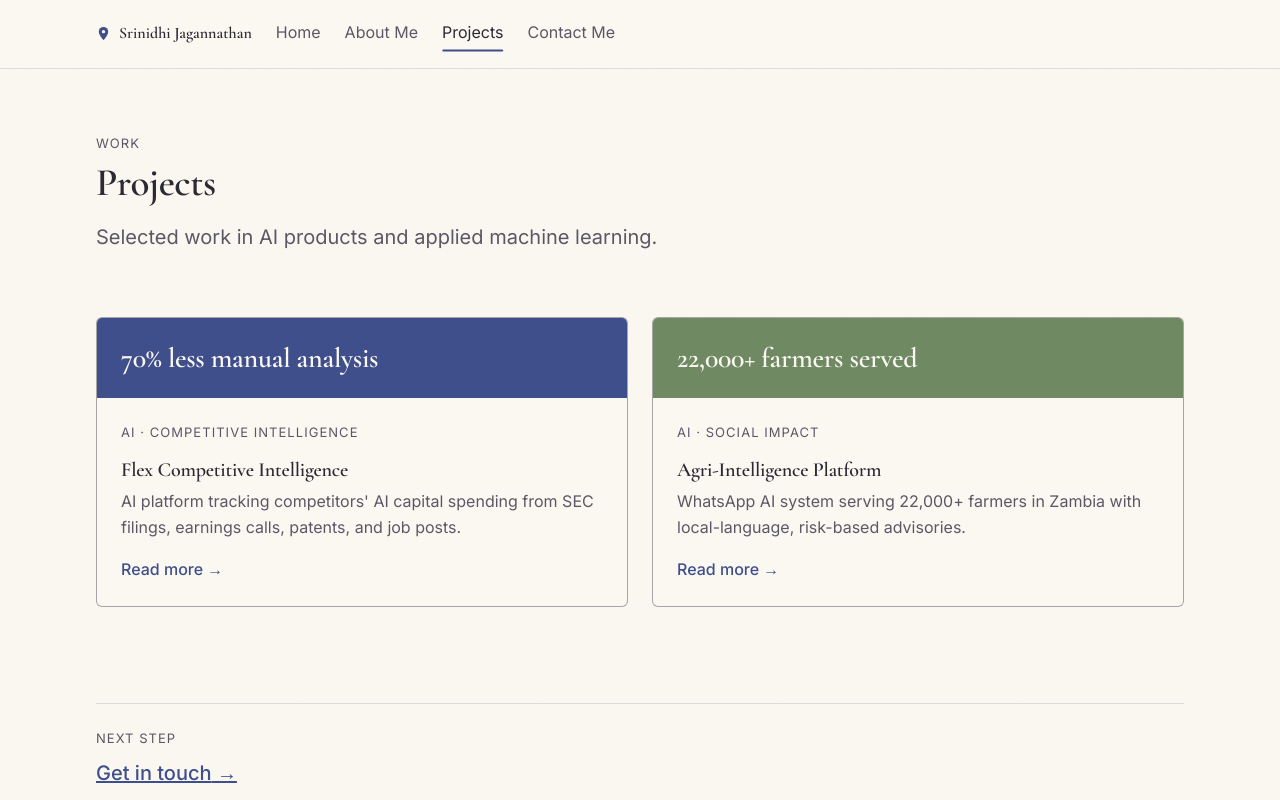
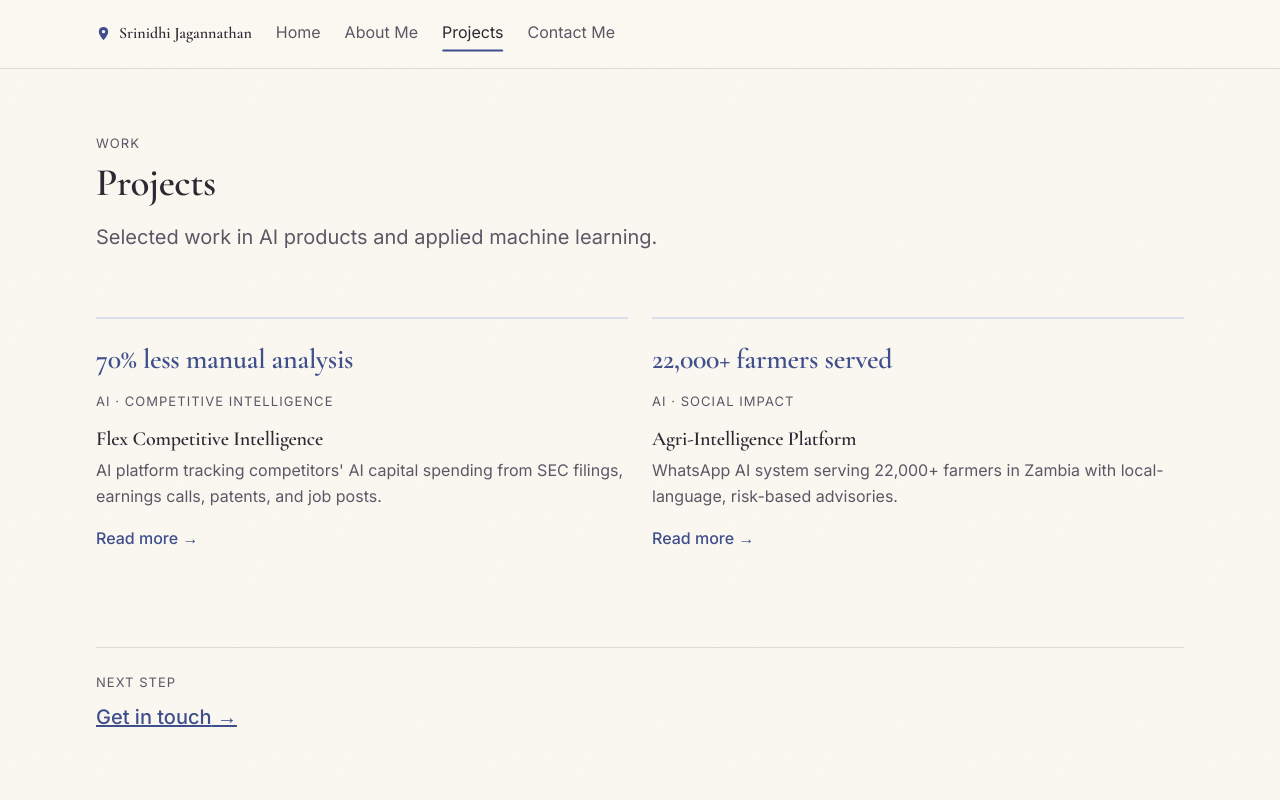
Before and after one commit to sjagannathan17/isba2438-portfolio, a Next.js app: page /projects in a window 1280 px wide. Shown: the top 800 px of the page. Built offline with nearby package versions, Linux system fonts and the light colour scheme.

Commit message:
Unify palette and open card layout

```diff
--- a/app/globals.css
+++ b/app/globals.css
@@ -1,21 +1,18 @@
 :root {
   --paper: #fbf8f2;
   --paper-deep: #efe9dd;
-  --sage-deep: #6f8a63;
   --paper-soft: #f5f0e5;
   --panel: #f4efe4;
   --ink: #2b2a33;
   --ink-soft: #5b5866;
-  --accent: #3f4f8c;
-  --accent-strong: #35437a;
+  --indigo-900: #2a3560;
+  --indigo-700: #3f4f8c;
+  --indigo-100: #dcdfeb;
+  --indigo-50: #eceef5;
+  --accent: var(--indigo-700);
+  --accent-strong: var(--indigo-900);
   --error: #a63a2b;
   --line: rgba(43, 42, 51, 0.14);
-
-  --wc-indigo: #5a6fa8;
-  --wc-teal: #4f9a94;
-  --wc-ochre: #d9a441;
-  --wc-rose: #c9746b;
-  --wc-sage: #8aa37b;
 
   --space-1: 0.5rem;
   --space-2: 1rem;
@@ -101,6 +98,10 @@ a:hover {
   outline-offset: 2px;
 }
 
+:focus:not(:focus-visible) {
+  outline: none;
+}
+
 .page {
   flex: 1;
   width: 100%;
--- a/app/home.module.css
+++ b/app/home.module.css
@@ -31,7 +31,7 @@
   margin-top: var(--space-6);
   width: 100vw;
   margin-left: calc(50% - 50vw);
-  background: var(--paper-deep);
+  background: var(--indigo-50);
   padding: var(--space-6) calc(50vw - 50%) 0;
 }
 
@@ -75,7 +75,7 @@
   font-size: clamp(2.25rem, 3.5vw, 4rem);
   font-weight: 600;
   line-height: 1;
-  color: var(--accent);
+  color: var(--indigo-700);
 }
 
 .statLabel {
--- a/app/layout.js
+++ b/app/layout.js
@@ -1,7 +1,6 @@
 import { Suspense } from "react";
 import { Cormorant_Garamond, Inter } from "next/font/google";
 import NavBar from "@/components/NavBar";
-import WatercolorDefs from "@/components/WatercolorDefs";
 import Footer from "@/components/Footer";
 import "./globals.css";
 
@@ -31,7 +30,6 @@ export default function RootLayout({ children }) {
   return (
     <html lang="en" className={`${inter.variable} ${cormorant.variable}`}>
       <body>
-        <WatercolorDefs />
         <Suspense>
           <NavBar />
         </Suspense>
--- a/components/CareerScrubber.js
+++ b/components/CareerScrubber.js
@@ -21,6 +21,7 @@ function activePinForYear(pins, year) {
 
 export default function CareerScrubber({ pins, value, onChange }) {
   const [playing, setPlaying] = useState(false);
+  const [keyNav, setKeyNav] = useState(false);
   const timerRef = useRef(null);
 
   useEffect(() => {
@@ -70,7 +71,7 @@ export default function CareerScrubber({ pins, value, onChange }) {
         />
         <input
           type="range"
-          className={styles.slider}
+          className={`${styles.slider} ${keyNav ? styles.sliderKey : ""}`}
           min={ALL_VALUE}
           max={MAX_YEAR}
           step={1}
@@ -78,6 +79,9 @@ export default function CareerScrubber({ pins, value, onChange }) {
           aria-label="Explore my career year by year"
           aria-valuetext={value === "all" ? "All years" : String(value)}
           onChange={handleScrub}
+          onPointerDown={() => setKeyNav(false)}
+          onKeyDown={() => setKeyNav(true)}
+          onBlur={() => setKeyNav(false)}
         />
       </div>
       <div className={styles.ticks} aria-hidden="true">
--- a/components/ContactForm.module.css
+++ b/components/ContactForm.module.css
@@ -45,16 +45,15 @@
   font: inherit;
   color: var(--ink);
   background: var(--paper);
-  border: 1px solid var(--line);
+  border: 1px solid var(--indigo-100);
   border-radius: 8px;
   padding: var(--space-1) var(--space-2);
 }
 
 .field input:focus,
 .field textarea:focus {
-  outline: 2px solid var(--accent);
+  outline: 2px solid var(--indigo-700);
   outline-offset: 1px;
-  border-color: var(--accent);
 }
 
 .field textarea {
--- a/components/ProjectCard.js
+++ b/components/ProjectCard.js
@@ -82,15 +82,15 @@ function CountValue({ impact }) {
 export default function ProjectCard({ project }) {
   return (
     <Link href={`/projects/${project.slug}`} className={styles.card}>
-      <div className={styles.cardTop} style={{ background: project.color }}>
-        <p className={styles.impact}>
-          <CountValue impact={project.impact} />
-        </p>
-      </div>
+      <p className={styles.impact}>
+        <CountValue impact={project.impact} />
+      </p>
       <p className={styles.tag}>{project.tag}</p>
       <h3 className={styles.name}>{project.name}</h3>
       <p className={styles.blurb}>{project.blurb}</p>
-      <p className={styles.more}>Read more &rarr;</p>
+      <p className={styles.more}>
+        Read more <span className={styles.arrow} aria-hidden="true">&rarr;</span>
+      </p>
     </Link>
   );
 }
--- a/components/ProjectCard.module.css
+++ b/components/ProjectCard.module.css
@@ -1,25 +1,25 @@
 .card {
   display: block;
   position: relative;
-  background: var(--paper);
-  border: 1px solid rgba(43, 42, 51, 0.4);
-  border-radius: 6px;
-  padding: var(--space-3);
+  border-top: 2px solid var(--indigo-100);
+  padding-top: var(--space-3);
   text-decoration: none;
   color: var(--ink);
-  transition: transform 0.15s ease;
-  overflow: hidden;
 }
 
-.card:hover,
-.card:focus-visible {
-  color: var(--ink);
-  transform: translateY(-2px);
+.card:hover .impact,
+.card:focus-visible .impact {
+  color: var(--indigo-900);
 }
 
-.cardTop {
-  margin: calc(-1 * var(--space-3)) calc(-1 * var(--space-3)) var(--space-3);
-  padding: var(--space-3);
+.arrow {
+  display: inline-block;
+  transition: transform 0.15s ease;
+}
+
+.card:hover .arrow,
+.card:focus-visible .arrow {
+  transform: translateX(4px);
 }
 
 .impact {
@@ -27,8 +27,10 @@
   font-size: clamp(1.75rem, 2vw, 2rem);
   font-weight: 600;
   letter-spacing: -0.01em;
-  color: var(--paper);
+  color: var(--indigo-700);
   line-height: 1.15;
+  margin-bottom: var(--space-2);
+  transition: color 0.15s ease;
 }
 
 .tag {
--- a/components/WatercolorDefs.js
+++ /dev/null
@@ -1,49 +0,0 @@
-export default function WatercolorDefs() {
-  return (
-    <svg
-      aria-hidden="true"
-      focusable="false"
-      width="0"
-      height="0"
-      style={{ position: "absolute" }}
-    >
-      <defs>
-        <filter id="wc-bleed" x="-20%" y="-20%" width="140%" height="140%">
-          <feTurbulence
-            type="fractalNoise"
-            baseFrequency="0.012 0.02"
-            numOctaves="3"
-            seed="7"
-            result="wobble"
-          />
-          <feDisplacementMap
-            in="SourceGraphic"
-            in2="wobble"
-            scale="10"
-            xChannelSelector="R"
-            yChannelSelector="G"
-            result="displaced"
-          />
-          <feGaussianBlur in="displaced" stdDeviation="0.6" />
-        </filter>
-        <filter id="wc-grain" x="-5%" y="-5%" width="110%" height="110%">
-          <feTurbulence
-            type="fractalNoise"
-            baseFrequency="0.9"
-            numOctaves="2"
-            seed="3"
-            result="grain"
-          />
-          <feColorMatrix
-            in="grain"
-            type="matrix"
-            values="0 0 0 0 0  0 0 0 0 0  0 0 0 0 0  0 0 0 0.35 0"
-            result="alphaGrain"
-          />
-          <feComposite in="alphaGrain" in2="SourceGraphic" operator="in" result="speckle" />
-          <feBlend in="SourceGraphic" in2="speckle" mode="multiply" />
-        </filter>
-      </defs>
-    </svg>
-  );
-}
--- a/components/WorldMap.module.css
+++ b/components/WorldMap.module.css
@@ -140,6 +140,7 @@
 }
 
 .pinActiveYear .pinDot {
+  background: var(--accent-strong);
   transform: scale(1.5);
 }
 
--- a/lib/projects.js
+++ b/lib/projects.js
@@ -5,7 +5,6 @@ export const projects = [
     name: "Flex Competitive Intelligence",
     impact: "70% less manual analysis",
     year: "2026",
-    color: "var(--accent)",
     tag: "AI · Competitive Intelligence",
     place: "Santa Clara, CA",
     coords: "37.35° N, 121.96° W",
@@ -37,7 +36,6 @@ export const projects = [
     name: "Agri-Intelligence Platform",
     impact: "22,000+ farmers served",
     year: "2026",
-    color: "var(--sage-deep)",
     tag: "AI · Social Impact",
     place: "Zambia",
     coords: "15.39° S, 28.32° E",
```
Also changed, not shown: components/CareerScrubber.module.css (+9 -0 lines).
